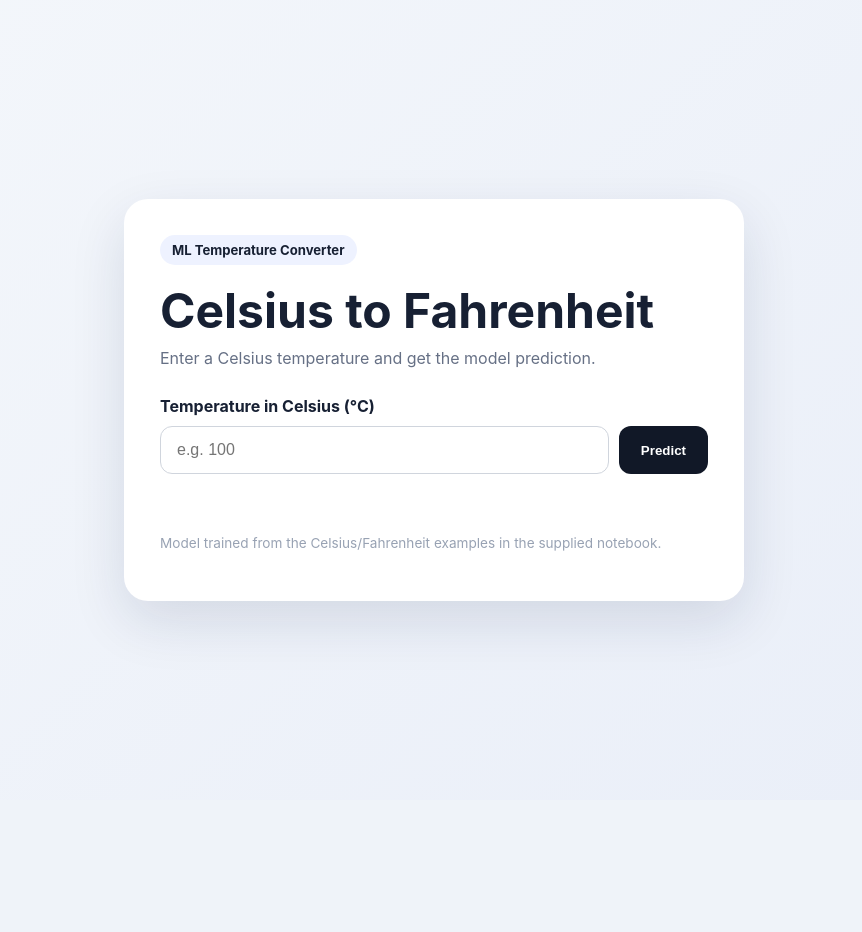
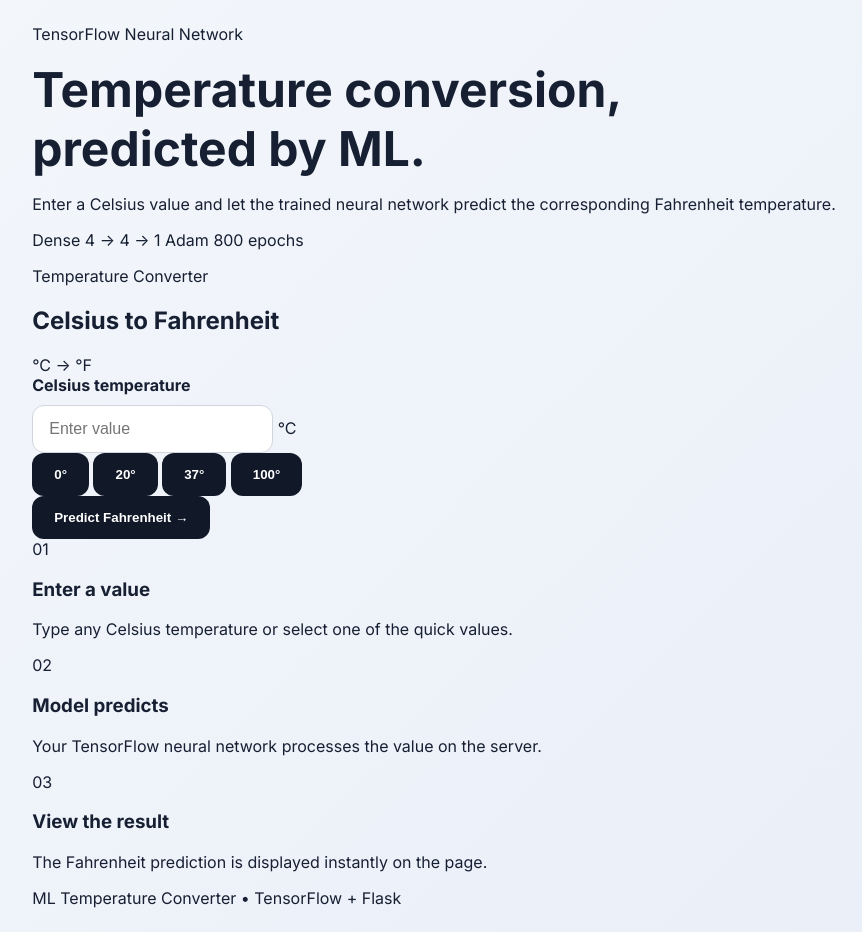
Before and after one commit to krishnaiitr2023ml/celsius-fahrenheit-ml, a Flask app: page / in a window 1280 px wide. Shown: the whole page, without its empty margins (206-1068 px from the left). Before the commit the page ends 635 px from the top, so only its background shows below. Run offline with Flask 3, Linux system fonts and the light colour scheme.

Commit message:
Add files via upload

```diff
--- a/templates/index.html
+++ b/templates/index.html
@@ -1,64 +1,218 @@
-<!doctype html>
+<!DOCTYPE html>
 <html lang="en">
 <head>
-  <meta charset="utf-8">
-  <meta name="viewport" content="width=device-width, initial-scale=1">
-  <title>Celsius → Fahrenheit ML</title>
+  <meta charset="UTF-8" />
+  <meta name="viewport" content="width=device-width, initial-scale=1.0" />
+  <meta name="theme-color" content="#111827" />
+  <title>Celsius → Fahrenheit | ML Converter</title>
+  <link rel="preconnect" href="https://fonts.googleapis.com">
+  <link rel="preconnect" href="https://fonts.gstatic.com" crossorigin>
+  <link href="https://fonts.googleapis.com/css2?family=Inter:wght@400;500;600;700;800&display=swap" rel="stylesheet">
   <link rel="stylesheet" href="{{ url_for('static', filename='style.css') }}">
 </head>
+
 <body>
-  <main class="card">
-    <div class="badge">ML Temperature Converter</div>
-    <h1>Celsius to Fahrenheit</h1>
-    <p class="sub">Enter a Celsius temperature and get the model prediction.</p>
+  <div class="background-shape shape-one"></div>
+  <div class="background-shape shape-two"></div>
 
-    <form id="converterForm">
-      <label for="celsius">Temperature in Celsius (°C)</label>
-      <div class="input-row">
-        <input id="celsius" name="celsius" type="number" step="any" placeholder="e.g. 100" required>
-        <button type="submit">Predict</button>
+  <main class="page-shell">
+    <section class="hero-card">
+      <div class="hero-copy">
+        <div class="eyebrow">
+          <span class="pulse-dot"></span>
+          TensorFlow Neural Network
+        </div>
+
+        <h1>Temperature conversion,<br><span>predicted by ML.</span></h1>
+
+        <p class="hero-text">
+          Enter a Celsius value and let the trained neural network predict
+          the corresponding Fahrenheit temperature.
+        </p>
+
+        <div class="model-tags">
+          <span>Dense 4 → 4 → 1</span>
+          <span>Adam</span>
+          <span>800 epochs</span>
+        </div>
       </div>
-    </form>
 
-    <section id="result" class="result hidden">
-      <span id="cValue"></span>
-      <span class="arrow">→</span>
-      <strong id="fValue"></strong>
+      <div class="converter-card">
+        <div class="converter-head">
+          <div>
+            <p class="section-label">Temperature Converter</p>
+            <h2>Celsius to Fahrenheit</h2>
+          </div>
+          <div class="unit-badge">°C → °F</div>
+        </div>
+
+        <form id="converterForm">
+          <label for="celsius">Celsius temperature</label>
+
+          <div class="input-wrap">
+            <input
+              id="celsius"
+              name="celsius"
+              type="number"
+              step="any"
+              placeholder="Enter value"
+              autocomplete="off"
+              required
+            />
+            <span class="input-unit">°C</span>
+          </div>
+
+          <div class="quick-values" aria-label="Quick values">
+            <button type="button" class="chip" data-value="0">0°</button>
+            <button type="button" class="chip" data-value="20">20°</button>
+            <button type="button" class="chip" data-value="37">37°</button>
+            <button type="button" class="chip" data-value="100">100°</button>
+          </div>
+
+          <button type="submit" class="predict-btn" id="predictBtn">
+            <span id="btnText">Predict Fahrenheit</span>
+            <span class="btn-arrow">→</span>
+          </button>
+        </form>
+
+        <div id="message" class="message" role="status"></div>
+
+        <div id="resultPanel" class="result-panel hidden">
+          <div class="result-caption">Predicted temperature</div>
+
+          <div class="result-main">
+            <div class="temp-block">
+              <span id="cValue" class="temp-number">0</span>
+              <span class="temp-unit">°C</span>
+            </div>
+
+            <div class="conversion-arrow">→</div>
+
+            <div class="temp-block result-highlight">
+              <span id="fValue" class="temp-number">32</span>
+              <span class="temp-unit">°F</span>
+            </div>
+          </div>
+
+          <div class="result-footer">
+            <span class="status-dot"></span>
+            Prediction generated successfully
+          </div>
+        </div>
+      </div>
     </section>
 
-    <p id="error" class="error"></p>
-    <p class="note">Model trained from the Celsius/Fahrenheit examples in the supplied notebook.</p>
+    <section class="info-grid">
+      <article class="info-card">
+        <div class="icon-box">01</div>
+        <h3>Enter a value</h3>
+        <p>Type any Celsius temperature or select one of the quick values.</p>
+      </article>
+
+      <article class="info-card">
+        <div class="icon-box">02</div>
+        <h3>Model predicts</h3>
+        <p>Your TensorFlow neural network processes the value on the server.</p>
+      </article>
+
+      <article class="info-card">
+        <div class="icon-box">03</div>
+        <h3>View the result</h3>
+        <p>The Fahrenheit prediction is displayed instantly on the page.</p>
+      </article>
+    </section>
+
+    <footer>
+      <span>ML Temperature Converter</span>
+      <span class="footer-separator">•</span>
+      <span>TensorFlow + Flask</span>
+    </footer>
   </main>
 
   <script>
-    const form = document.getElementById('converterForm');
-    const result = document.getElementById('result');
-    const errorBox = document.getElementById('error');
+    const form = document.getElementById("converterForm");
+    const input = document.getElementById("celsius");
+    const resultPanel = document.getElementById("resultPanel");
+    const cValue = document.getElementById("cValue");
+    const fValue = document.getElementById("fValue");
+    const message = document.getElementById("message");
+    const predictBtn = document.getElementById("predictBtn");
+    const btnText = document.getElementById("btnText");
 
-    form.addEventListener('submit', async (e) => {
-      e.preventDefault();
-      errorBox.textContent = '';
-      result.classList.add('hidden');
+    document.querySelectorAll(".chip").forEach((chip) => {
+      chip.addEventListener("click", () => {
+        input.value = chip.dataset.value;
+        input.focus();
+      });
+    });
 
-      const celsius = document.getElementById('celsius').value;
+    form.addEventListener("submit", async (event) => {
+      event.preventDefault();
+
+      const celsius = input.value.trim();
+      if (celsius === "") {
+        showError("Please enter a Celsius value.");
+        return;
+      }
+
+      setLoading(true);
+      message.textContent = "";
+      resultPanel.classList.add("hidden");
 
       try {
-        const response = await fetch('/predict', {
-          method: 'POST',
-          headers: {'Content-Type': 'application/json'},
-          body: JSON.stringify({celsius})
+        const response = await fetch("/predict", {
+          method: "POST",
+          headers: {
+            "Content-Type": "application/json"
+          },
+          body: JSON.stringify({ celsius })
         });
 
         const data = await response.json();
-        if (!response.ok) throw new Error(data.error || 'Prediction failed.');
 
-        document.getElementById('cValue').textContent = `${data.celsius} °C`;
-        document.getElementById('fValue').textContent = `${data.fahrenheit} °F`;
-        result.classList.remove('hidden');
-      } catch (err) {
-        errorBox.textContent = err.message;
+        if (!response.ok) {
+          throw new Error(data.error || "Prediction failed.");
+        }
+
+        cValue.textContent = formatNumber(data.celsius);
+        fValue.textContent = formatNumber(data.fahrenheit);
+
+        resultPanel.classList.remove("hidden");
+        resultPanel.classList.add("show");
+
+        setTimeout(() => {
+          resultPanel.classList.remove("show");
+        }, 500);
+
+      } catch (error) {
+        showError(error.message || "Unable to connect to the prediction service.");
+      } finally {
+        setLoading(false);
       }
     });
+
+    function formatNumber(value) {
+      const number = Number(value);
+      if (Number.isNaN(number)) return value;
+      return Number.isInteger(number) ? number : number.toFixed(2);
+    }
+
+    function showError(text) {
+      message.textContent = text;
+      message.className = "message error";
+    }
+
+    function setLoading(isLoading) {
+      predictBtn.disabled = isLoading;
+
+      if (isLoading) {
+        btnText.textContent = "Predicting...";
+        predictBtn.classList.add("loading");
+      } else {
+        btnText.textContent = "Predict Fahrenheit";
+        predictBtn.classList.remove("loading");
+      }
+    }
   </script>
 </body>
 </html>
```
